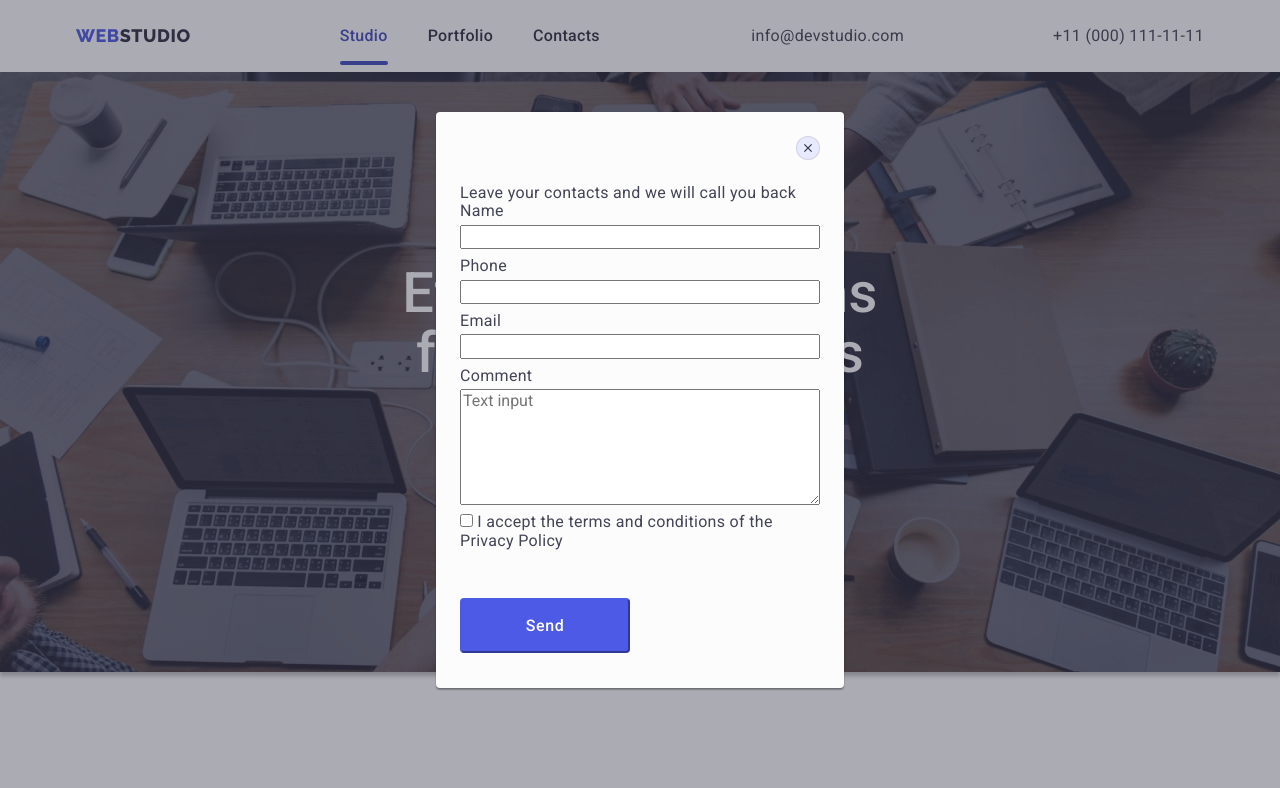
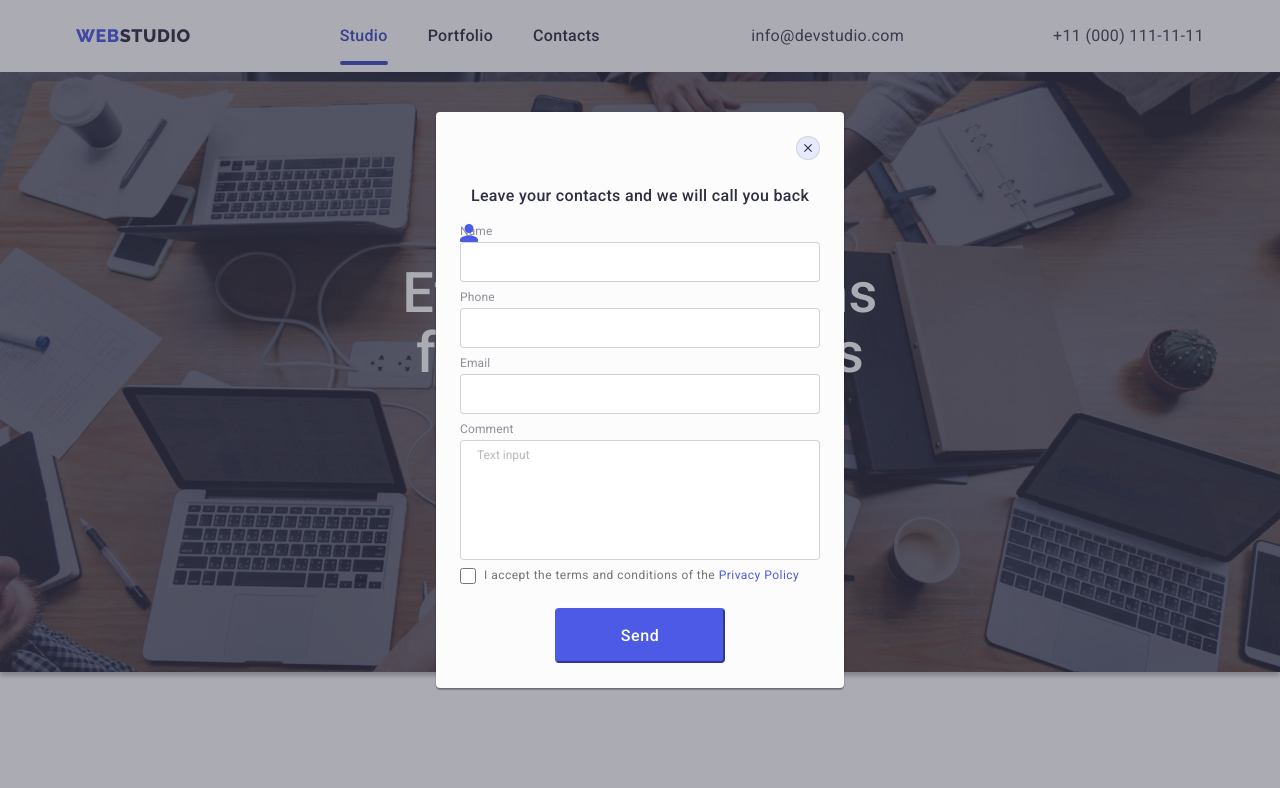
Before and after one commit to StIgorek/goit-markup-hw-06, a plain HTML site: page index.html in a window 1280 px wide. Both pictures are taken after a click on the button "Order Service". Shown: the top 788 px of the page. Drawn offline with nearby package versions, Linux system fonts and the light colour scheme.

Commit message:
add modal css

```diff
--- a/css/styles.css
+++ b/css/styles.css
@@ -521,6 +521,52 @@ ul {
   height: 24px;
 }
 
+.subscribe {
+  width: 456px;
+  height: 80px;
+  margin-left: 80px;
+  color: var(--primary-bg-color);
+}
+
+.subscribe-box {
+  display: flex;
+  align-items: center;
+  margin-top: 16px;
+    font: Roboto;
+    font-weight: 400;
+    font-size: 12px;
+    line-height: 2.0;
+    letter-spacing: 0.04em;
+}
+.subscribe-box .main-button {
+  margin: 0;
+  margin-left: 24px;
+  width: 168px;
+  height: 40px;
+  padding: 8px 24px;
+  display: flex;
+  align-items: center;
+}
+.subscribe-box input {
+  width: 264px;
+  height: 40px;
+  background-color: var(--title-text-color);
+  border: 1px solid rgba(255, 255, 255, 0.3);
+  filter: drop-shadow(0px 4px 4px rgba(0, 0, 0, 0.15));
+  border-radius: 4px;
+  padding-left: 16px;
+  color: #FFFFFF;
+}
+.subscribe-box input::placeholder {
+  color: rgba(255, 255, 255, 0.6);
+}
+
+.subscribe-icon {
+  width: 24px;
+  height: 24px;
+  margin-left: 16px;
+}
+
 /* Portfolio Page */
 .portfolio {
   padding-top: 96px;
@@ -774,25 +820,110 @@ ul {
   padding-left: 24px;
   padding-right: 24px;
 }
+.modal-form p {
+  font-weight: 500;
+  font-size: 16px;
+  line-height: 1.5;
+  color: var(--title-text-color);
+  margin-bottom: 16px;
+  text-align: center;
+}
 
 .form-field {
+  position: relative;
   display: flex;
   flex-direction: column;
   margin-bottom: 8px;
+  font-size: 12px;
+  line-height: 1.17;
+  letter-spacing: 0.01em;
+  color: #8E8F99;
+  margin-bottom: 8px;
 }
+
+.form-label {
+  margin-bottom: 4px;
+}
+
 .form-field input {
   margin: 0;
   padding-left: 16px;
 }
 
-.form-label{
-  margin-bottom: 4px;
+.form-input {
+  width: 360px;
+  height: 40px;
+  left: 0px;
+  top: 84px;
+  border: 1px solid rgba(33, 33, 33, 0.2);
+  border-radius: 4px;
+}
+
+.form-input:focus {
+  border-color: var(--primary-brand-color);
+}
+
+.modal-icon {
+  position: absolute;
+  width: 18px;
+  height: 18px;
+  top: 0;
+  left: 0;
+
+}
+
+.form-checkbox {
+  display: flex;
+  justify-content: left;
+  align-items: center;
+  width: 360px;
+  height: 16px;
+  font-size: 12px;
+  line-height: 1.17;
+  letter-spacing: 0.01em;
+  color: #8E8F99;
+  }
+
+.form-checkbox input {
+  width: 16px;
+  height: 16px;
+}
+
+.form-checkbox .form-label {
+  padding-left: 8px;
+  margin: 0;
+  font-size: 12px;
+  line-height: 1.33;
+  letter-spacing: 0.04em;
+  color: #757575;
+}
+.form-checkbox a {
+  color: var(--primary-brand-color);
 }
 
 .textarea {
   resize:none;
+  padding-top: 8px;
+  padding-left: 16px;
+  width: 360px;
+  height: 120px;
+  left: 0px;
+  border: 1px solid rgba(33, 33, 33, 0.2);
+  border-radius: 4px;
+}
+.textarea::placeholder {
+  color: rgba(117, 117, 117, 0.5);
 }
 
+.modal-button {
+  display: flex;
+  justify-content: center;
+  margin-top: 24px;
+  align-items: center;
+}
+.modal-button .main-button {
+  margin: 0;
+}
 
 /* Цвет основного текста Roboto 400 #434455*/
 /* Цвет заголовка Roboto 600 #2E2F42*/
--- a/index.html
+++ b/index.html
@@ -18,7 +18,7 @@
   <header class="page-header">
     <div class="header container">
       <nav class="nav">
-        <a href="./index.html" title="Web Studio" class="link"><span class="logo ">Web</span><span
+        <a href="./index.html" title="Web Studio" class="link"><span class="logo">Web</span><span
             class="accent">Studio</span></a>
         <ul class="site-nav list">
           <li class="current item"> <a href="./index.html" title="_blank" class="menu link"> Studio </a> </li>
@@ -365,6 +365,17 @@
           </li>
         </ul>
       </div>
+      <div class="subscribe">
+        <p>Subscribe</p>
+        <div class="subscribe-box">
+          <input type="text" placeholder="E-mail">
+          <button class="main-button" type="submit">Subscribe
+            <svg class="subscribe-icon">
+              <use href="./image/symbol-defs.svg#icon-send"></use>
+            </svg>
+          </button>
+        </div>
+      </div>
     </div>
   </footer>
 
@@ -381,6 +392,9 @@
           <div class="form-field">
             <label class="form-label" for="name">Name</label>
             <input class="form-input" type="text" name="name" id="name">
+            <svg class="modal-icon">
+              <use href="./image/symbol-defs.svg#icon-person"></use>
+            </svg>
           </div>
           <div class="form-field">
             <label class="form-label" for="phone">Phone</label>
@@ -392,14 +406,16 @@
           </div>
           <div class="form-field">
             <label class="form-label" for="comment" >Comment</label>
-            <textarea name="comment" id="comment" rows="6" placeholder="Text input"></textarea>
+            <textarea class="textarea" name="comment" id="comment" rows="6" placeholder="Text input"></textarea>
           </div>
         </div>
-        <div>
+        <div class="form-checkbox">
           <input type="checkbox" name="policy" id="policy">
-          <label class="form-label" for="policy">I accept the terms and conditions of the Privacy Policy</label>
+          <label class="form-label" for="policy">I accept the terms and conditions of the <a href="" title="_blank" class="link">Privacy Policy</a></label>
         </div>
-        <button class="main-button" type="submit">Send</button>
+        <div class="modal-button">
+          <button class="main-button" type="submit">Send</button>
+        </div>
       </form>
     </div>
   </div>
```
